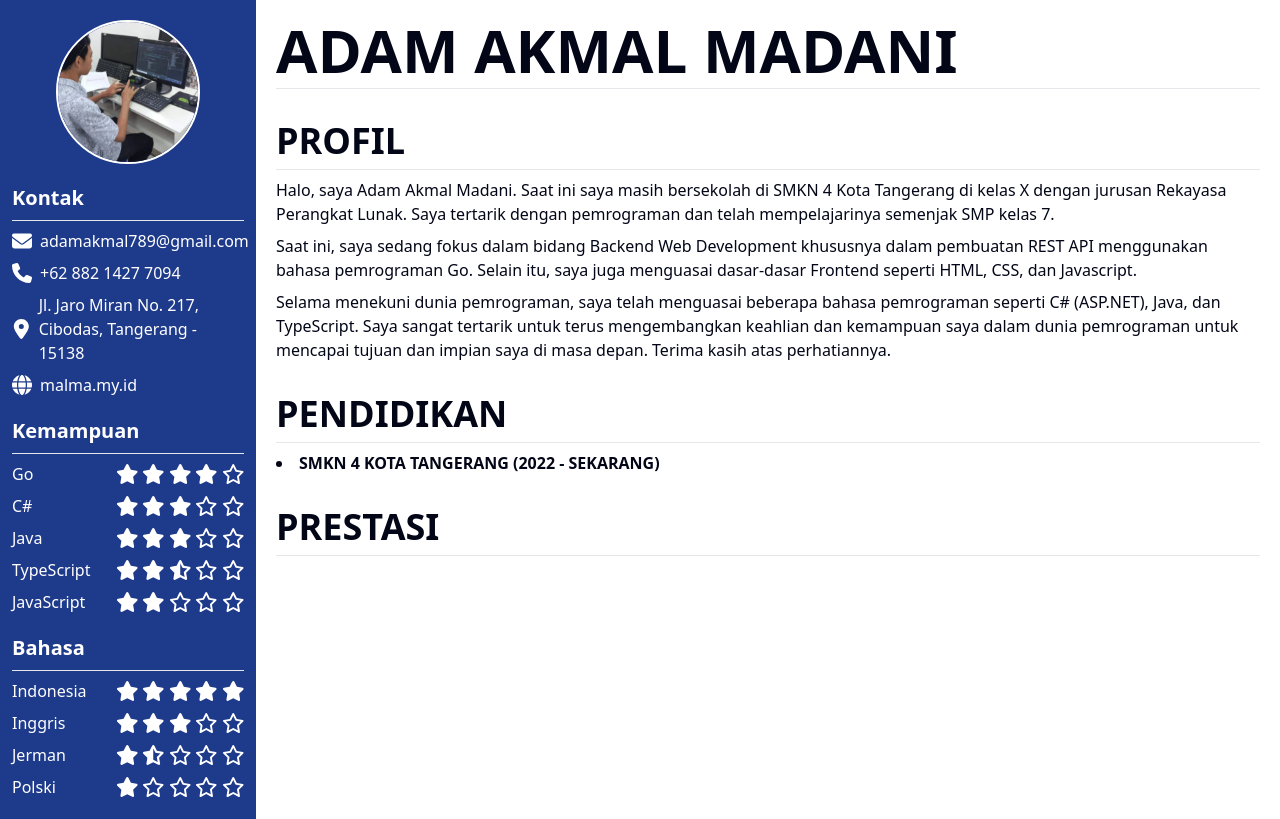
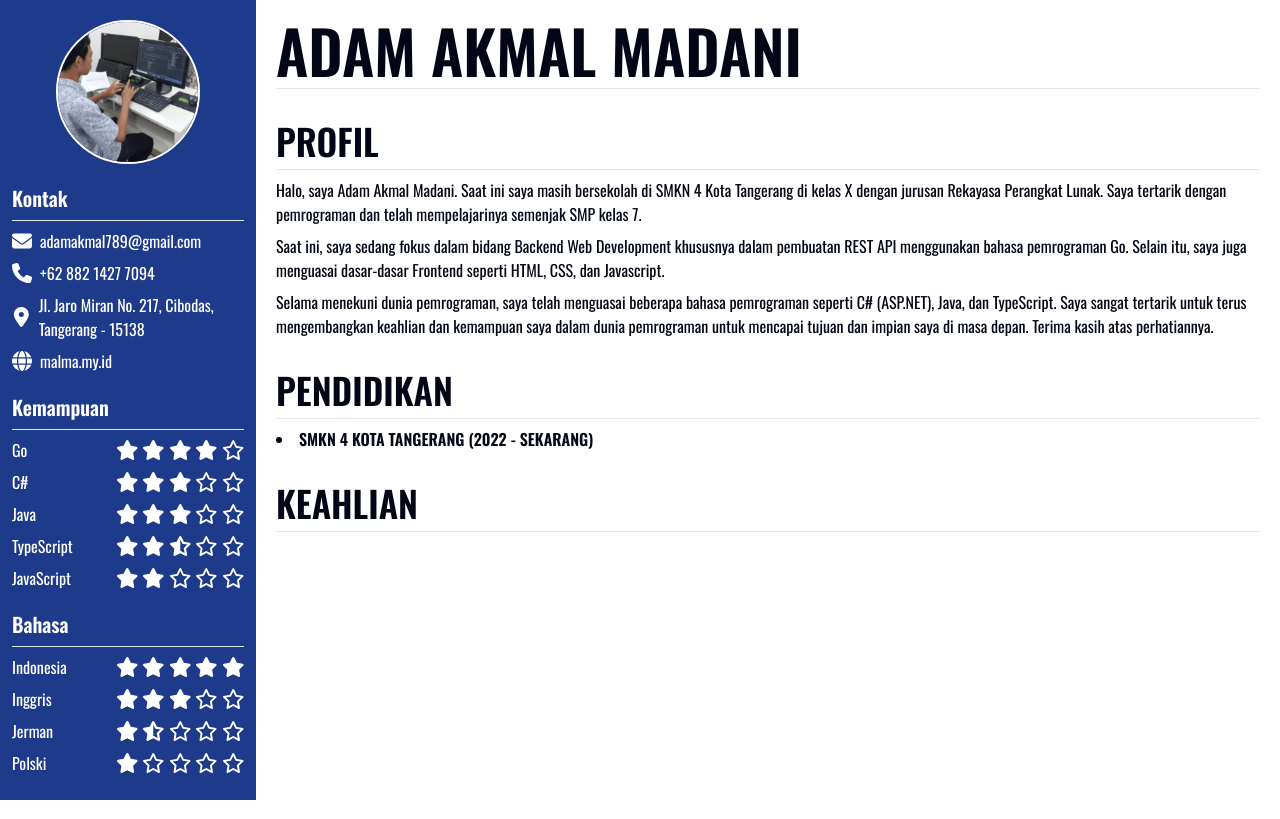
Before and after one commit to ItsMalma/malmacv, a React (Vite) app: page / in a window 1280 px wide. Built offline with nearby package versions, Linux system fonts and the light colour scheme.

Commit message:
refactor: break down content components into smaller sets of components

```diff
--- a/index.html
+++ b/index.html
@@ -5,7 +5,8 @@
     <link rel="icon" type="image/svg+xml" href="/vite.svg" />
     <meta name="viewport" content="width=device-width, initial-scale=1.0" />
     <meta name="description" content="CV punya Adam Akmal Madani">
-    <title>Vite + React + TS</title>
+    <link rel="preload" href="https://fonts.googleapis.com/css2?family=Oswald:wght@200;300;400;500;600;700&display=swap" as="style" onload="this.onload=null;this.rel='stylesheet'">
+    <title>Malma CV</title>
   </head>
   <body class="h-screen">
     <div id="root"></div>
--- a/src/App.tsx
+++ b/src/App.tsx
@@ -2,6 +2,7 @@ import { library } from "@fortawesome/fontawesome-svg-core"
 import { fas } from "@fortawesome/free-solid-svg-icons"
 import { far } from "@fortawesome/free-regular-svg-icons"
 import { Sidebar } from "./components/Sidebar"
+import { Content } from "./components/Content"
 
 library.add(fas, far)
 
@@ -9,33 +10,7 @@ export default function App() {
   return (
     <div className="w-full h-screen grid md:grid-cols-3 lg:grid-cols-4 xl:grid-cols-5">
       <Sidebar />
-      <div className="w-full h-full flex flex-col gap-y-8 p-5 md:col-span-2 lg:col-span-3 xl:col-span-4">
-        <div className="w-full flex flex-col gap-y-2">
-          <h1 className="font-oswald text-5xl lg:text-6xl font-semibold text-slate-950">ADAM AKMAL MADANI</h1>
-          <hr />
-        </div>
-        <div className="w-full flex flex-col gap-y-2">
-          <h1 className="font-oswald text-3xl lg:text-4xl font-semibold text-slate-950">PROFIL</h1>
-          <hr />
-          <p className="font-oswald text-slate-950">Halo, saya Adam Akmal Madani. Saat ini saya masih bersekolah di SMKN 4 Kota Tangerang di kelas X dengan jurusan Rekayasa Perangkat Lunak. Saya tertarik dengan pemrograman dan telah mempelajarinya semenjak SMP kelas 7.</p>
-          <p className="font-oswald text-slate-950">Saat ini, saya sedang fokus dalam bidang Backend Web Development khususnya dalam pembuatan REST API menggunakan bahasa pemrograman Go. Selain itu, saya juga menguasai dasar-dasar Frontend seperti HTML, CSS, dan Javascript.</p>
-          <p className="font-oswald text-slate-950">Selama menekuni dunia pemrograman, saya telah menguasai beberapa bahasa pemrograman seperti C# (ASP.NET), Java, dan TypeScript. Saya sangat tertarik untuk terus mengembangkan keahlian dan kemampuan saya dalam dunia pemrograman untuk mencapai tujuan dan impian saya di masa depan. Terima kasih atas perhatiannya.</p>
-        </div>
-        <div className="w-full flex flex-col gap-y-2">
-          <h1 className="font-oswald text-3xl lg:text-4xl font-semibold text-slate-950">PENDIDIKAN</h1>
-          <hr />
-          <ul className="list-disc list-inside">
-            <li className="font-oswald font-semibold text-slate-950">SMKN 4 KOTA TANGERANG (2022 - SEKARANG)</li>
-          </ul>
-        </div>
-        <div className="w-full flex flex-col gap-y-2">
-          <h1 className="font-oswald text-3xl lg:text-4xl font-semibold text-slate-950">PRESTASI</h1>
-          <hr />
-          <ul className="list-disc list-inside">
-
-          </ul>
-        </div>
-      </div>
+      <Content />
     </div>
   )
 }
--- /dev/null
+++ b/src/components/Content.tsx
@@ -0,0 +1,21 @@
+import { ContentSection } from "./contents/ContentSection"
+import { ContentSectionList } from "./contents/ContentSectionList";
+
+export function Content() {
+  return (
+    <div className="w-full h-full flex flex-col gap-y-8 p-5 md:col-span-2 lg:col-span-3 xl:col-span-4">
+      <ContentSection name="ADAM AKMAL MADANI" nameClassName="text-5xl lg:text-6xl" />
+      <ContentSection name="PROFIL">
+        <p className="font-oswald text-slate-950">Halo, saya Adam Akmal Madani. Saat ini saya masih bersekolah di SMKN 4 Kota Tangerang di kelas X dengan jurusan Rekayasa Perangkat Lunak. Saya tertarik dengan pemrograman dan telah mempelajarinya semenjak SMP kelas 7.</p>
+        <p className="font-oswald text-slate-950">Saat ini, saya sedang fokus dalam bidang Backend Web Development khususnya dalam pembuatan REST API menggunakan bahasa pemrograman Go. Selain itu, saya juga menguasai dasar-dasar Frontend seperti HTML, CSS, dan Javascript.</p>
+        <p className="font-oswald text-slate-950">Selama menekuni dunia pemrograman, saya telah menguasai beberapa bahasa pemrograman seperti C# (ASP.NET), Java, dan TypeScript. Saya sangat tertarik untuk terus mengembangkan keahlian dan kemampuan saya dalam dunia pemrograman untuk mencapai tujuan dan impian saya di masa depan. Terima kasih atas perhatiannya.</p>
+      </ContentSection>
+      <ContentSection name="PENDIDIKAN">
+        <ContentSectionList items={["SMKN 4 KOTA TANGERANG (2022 - SEKARANG)"]} />
+      </ContentSection>
+      <ContentSection name="KEAHLIAN">
+        <ContentSectionList items={[]} />
+      </ContentSection>
+    </div>
+  );
+}
--- /dev/null
+++ b/src/components/contents/ContentSection.tsx
@@ -0,0 +1,18 @@
+import { ReactNode } from "react";
+
+export interface ContentSectionProps {
+  name: string;
+  children?: ReactNode;
+  className?: string;
+  nameClassName?: string;
+}
+
+export function ContentSection(props: ContentSectionProps) {
+  return (
+    <div className={`w-full flex flex-col gap-y-2 ${props.className ? props.className : ""}`}>
+      <h1 className={`font-oswald text-3xl lg:text-4xl font-semibold text-slate-950 ${props.nameClassName ? props.nameClassName : ""}`}>{props.name}</h1>
+      <hr />
+      {props.children}
+    </div>
+  );
+}
--- /dev/null
+++ b/src/components/contents/ContentSectionList.tsx
@@ -0,0 +1,15 @@
+export interface ContentSectionListProps {
+  items: string[];
+}
+
+export function ContentSectionList(props: ContentSectionListProps) {
+  return (
+    <ul className="list-disc list-inside">
+      {props.items.map(item => {
+        return (
+          <li key={item} className="font-oswald font-semibold text-slate-950">{item}</li>
+        )
+      })}
+    </ul>
+  )
+}
--- a/src/components/sidebars/SidebarSectionItemStars.tsx
+++ b/src/components/sidebars/SidebarSectionItemStars.tsx
@@ -18,14 +18,14 @@ export function SidebarSectionItemStars(props: SidebarSectionItemStarsProps) {
     <SidebarSectionItem>
       <p className="font-oswald text-white basis-1/2">{props.children}</p>
       <span className="flex gap-x-1 items-center justify-end basis-1/2">
-        {props.stars.map(star => {
+        {props.stars.map((star, index) => {
           switch (star) {
             case SidebarSectionStarType.Full:
-              return <FontAwesomeIcon className="text-white basis-1/12" icon={["fas", "star"]} size="lg" fixedWidth={true} />
+              return <FontAwesomeIcon key={index} className="text-white basis-1/12" icon={["fas", "star"]} size="lg" fixedWidth={true} />
             case SidebarSectionStarType.Half:
-              return <FontAwesomeIcon className="text-white basis-1/12" icon={["fas", "star-half-stroke"]} size="lg" fixedWidth={true} />
+              return <FontAwesomeIcon key={index} className="text-white basis-1/12" icon={["fas", "star-half-stroke"]} size="lg" fixedWidth={true} />
             case SidebarSectionStarType.None:
-              return <FontAwesomeIcon className="text-white basis-1/12" icon={["far", "star"]} size="lg" fixedWidth={true} />
+              return <FontAwesomeIcon key={index} className="text-white basis-1/12" icon={["far", "star"]} size="lg" fixedWidth={true} />
           }
         })}
       </span>
--- a/tailwind.config.js
+++ b/tailwind.config.js
@@ -2,7 +2,11 @@
 export default {
   content: ["./index.html", "./src/**/*.{js,jsx,ts,tsx}"],
   theme: {
-    extend: {},
+    extend: {
+      fontFamily: {
+        oswald: "Oswald"
+      }
+    },
   },
   plugins: [],
 }
```
